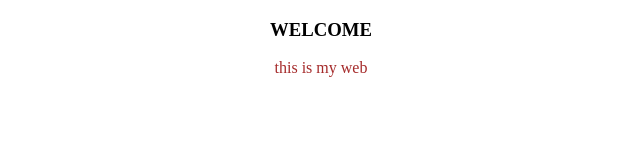
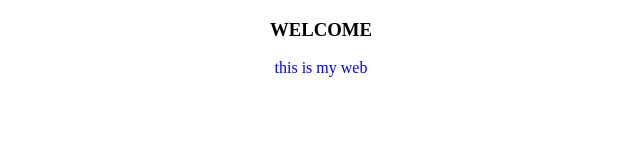
Before and after one commit to youngbee08/ess, a plain HTML site: page index.html in a window 1280 px wide. Shown: the whole page, without its empty margins (319-959 px from the left). Drawn offline with Linux system fonts and the light colour scheme.

Commit message:
change the paragraph color

```diff
--- a/index.html
+++ b/index.html
@@ -8,7 +8,7 @@
 <body>
     <div>
         <h3 style="text-align: center;">WELCOME</h3>
-        <p style="text-align: center; color: brown;">this is my web</p>
+        <p style="text-align: center; color: blue;">this is my web</p>
     </div>
 </body>
 </html>
```
